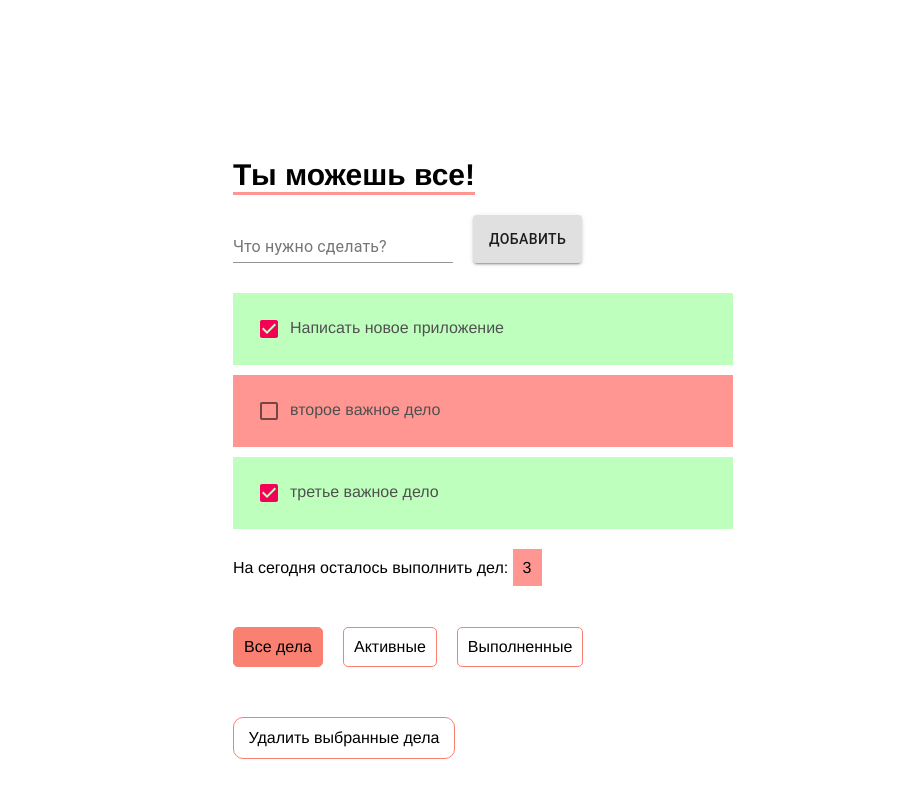
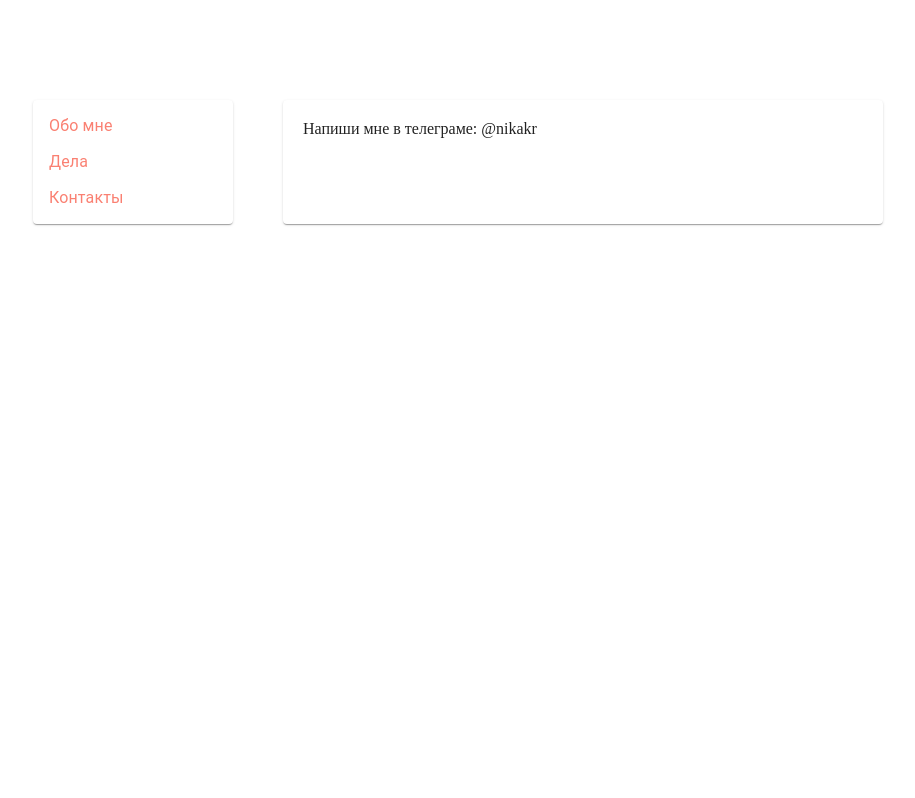
Before and after one commit to WebHeroSchool/todoNika, a React (Create React App) app: page /contacts in a window 1280 px wide. Shown: the whole page, without its empty margins (157-1072 px from the left). Built offline with nearby package versions, Linux system fonts and the light colour scheme.

Commit message:
added routing

```diff
--- /dev/null
+++ b/src/components/About/About.js
@@ -0,0 +1,12 @@
+import React from 'react';
+import styles from './About.module.css';
+
+export default class About extends React.Component {
+    render () {
+        return (
+            <div className={styles.wrap}>
+                Привет! Я Ника :)
+            </div>
+        )
+    }
+}
--- /dev/null
+++ b/src/components/About/About.module.css
@@ -0,0 +1,3 @@
+.wrap {
+	margin: 20px;
+}
--- a/src/components/App/App.js
+++ b/src/components/App/App.js
@@ -1,76 +1,34 @@
 import React from 'react';
-import ItemList from '../ItemList/ItemList';
-import InputItem from '../InputItem/InputItem';
-import Footer from '../Footer/Footer';
+import { BrowserRouter as Router, Route, Link } from 'react-router-dom';
+import Card from '@material-ui/core/Card';
+import MenuList from '@material-ui/core/MenuList';
+import MenuItem from '@material-ui/core/MenuItem';
+
+import Todo from '../Todo/Todo';
+import About from '../About/About';
+import Contacts from '../Contacts/Contacts';
+
 import styles from './App.module.css';
 
-class App extends React.Component {
-	state = {
-		items: [
-			{
-				value: 'Написать новое приложение',
-				isDone: true,
-				id: 1
-			},
-			{
-				value:'второе важное дело',
-				isDone: false,
-				id: 2
-			},
-			// {
-			// 	value:'третье важное дело',
-			// 	isDone: true,
-			// 	id: 3
-			// }
-		],
-		count: 3
-	};
+const App = () =>
+	(<Router>
+		<div className={styles.wrap}>
 
-	onClickDone = id => {
-		const newItemList = this.state.items.map(item => {
-			const newItem = {...item};
+			<Card className={styles.sidebar}>
+				<MenuList>
+					<Link to='/' className={styles.link}><MenuItem>Обо мне</MenuItem></Link>
+					<Link to='/todo' className={styles.link}><MenuItem>Дела</MenuItem></Link>
+					<Link to='/contacts' className={styles.link}><MenuItem>Контакты</MenuItem></Link>
+				</MenuList>
+			</Card>
 
-			if (item.id === id) {
-				newItem.isDone = !newItem.isDone;
-			}
+			<Card className={styles.content}>
+				<Route path='/' exact component={About} />
+				<Route path='/todo' component={Todo} />
+				<Route path='/contacts' component={Contacts} />
+			</Card>
 
-			return newItem;
-		});
-
-		this.setState({ items: newItemList });
-	};
-
-	onClickDelete = id => {
-		const newItemList = this.state.items.filter(item => item.id !== id);
-
-	    this.setState({items: newItemList});
-	};
-
-	onClickAdd = value => this.setState(state => ({
-		items: [
-			...state.items,
-			{
-				value,
-				id: state.count + 1
-			}
-		],
-		count: state.count + 1
-	}));
-
-	render() {
-		return (
-			<div className={styles.wrap}>
-				<div className={styles.title}>Ты можешь все!</div>
-				<InputItem onClickAdd={this.onClickAdd}/>
-				<ItemList
-					items={this.state.items}
-					onClickDone={this.onClickDone}
-					onClickDelete={this.onClickDelete}
-				/>
-				<Footer count={this.state.count}/>
-			</div>
-		);
-	}
-};
+		</div>
+	</Router>);
 
 export default App;
--- a/src/components/App/App.module.css
+++ b/src/components/App/App.module.css
@@ -1,7 +1,7 @@
 .wrap {
-	padding-top: 150px;
-	width: 500px;
-	margin: auto;
+	width: 900px;
+	margin: 100px auto;
+	display: flex;
 }
 
 .title {
@@ -12,3 +12,19 @@
 	border-bottom: 3px solid #ff9691;
 	display: inline-block;
 }
+
+.sidebar {
+	width: 200px;
+	margin-right: 50px;
+}
+
+.content {
+	width: 600px;
+}
+
+.link {
+	color: salmon;
+	font-size: 20px;
+	font-weight: bold;
+	text-decoration: none;
+}
--- /dev/null
+++ b/src/components/Contacts/Contacts.js
@@ -0,0 +1,12 @@
+import React from 'react';
+import styles from './Contacts.module.css';
+
+export default class Contacts extends React.Component {
+    render () {
+        return (
+            <div className={styles.wrap}>
+                Напиши мне в телеграме: @nikakr
+            </div>
+        )
+    }
+}
--- /dev/null
+++ b/src/components/Contacts/Contacts.module.css
@@ -0,0 +1,3 @@
+.wrap {
+	margin: 20px;
+}
--- a/src/components/Todo/Todo.js
+++ b/src/components/Todo/Todo.js
@@ -4,7 +4,7 @@ import InputItem from '../InputItem/InputItem';
 import Footer from '../Footer/Footer';
 import styles from './Todo.module.css';
 
-const App=() => {
+const Todo=() => {
 	const initialState = {
 		items: [
 			{
@@ -84,4 +84,4 @@ const App=() => {
 	);
 };
 
-export default App;
+export default Todo;
--- a/src/components/Todo/Todo.module.css
+++ b/src/components/Todo/Todo.module.css
@@ -1,7 +1,6 @@
 .wrap {
-	padding-top: 150px;
 	width: 500px;
-	margin: auto;
+	margin: 50px auto;
 }
 
 .title {
--- a/src/index.js
+++ b/src/index.js
@@ -1,5 +1,5 @@
 import React from 'react';
 import ReactDOM from 'react-dom';
-import Todo from './components/Todo/Todo';
+import App from './components/App/App';
 
-ReactDOM.render(<Todo />, document.getElementById('root'));
+ReactDOM.render(<App />, document.getElementById('root'));
```
